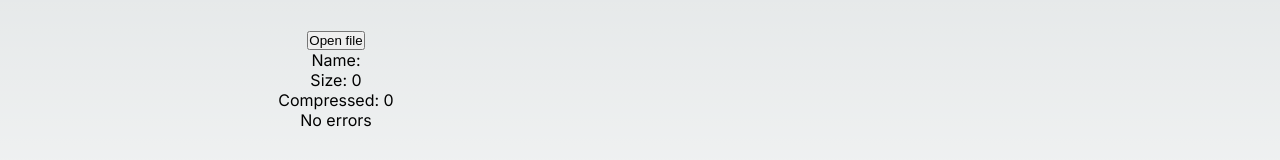
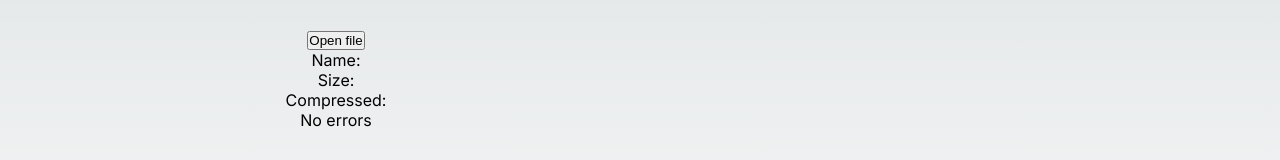
Before and after one commit to vishalkrishnads/ziphopp, a Next.js app: page / in a window 1280 px wide. Shown: the part 320-480 px from the top of the page. Built offline with nearby package versions, Linux system fonts and the light colour scheme.

Commit message:
Changed UI for size formatter

```diff
--- a/app/page.js
+++ b/app/page.js
@@ -10,7 +10,7 @@ export default function Home() {
   const [contents, setContents] = useState([])
   const [history, setHistory] = useState([])
   const [error, setError] = useState('No errors');
-  const [status, setStatus] = useState({ name: '', size: 0, compressed: 0 })
+  const [status, setStatus] = useState({ name: '', size: '', compressed: '' })
   const path = useRef('')
 
   const openWithPassword = () => {
```
